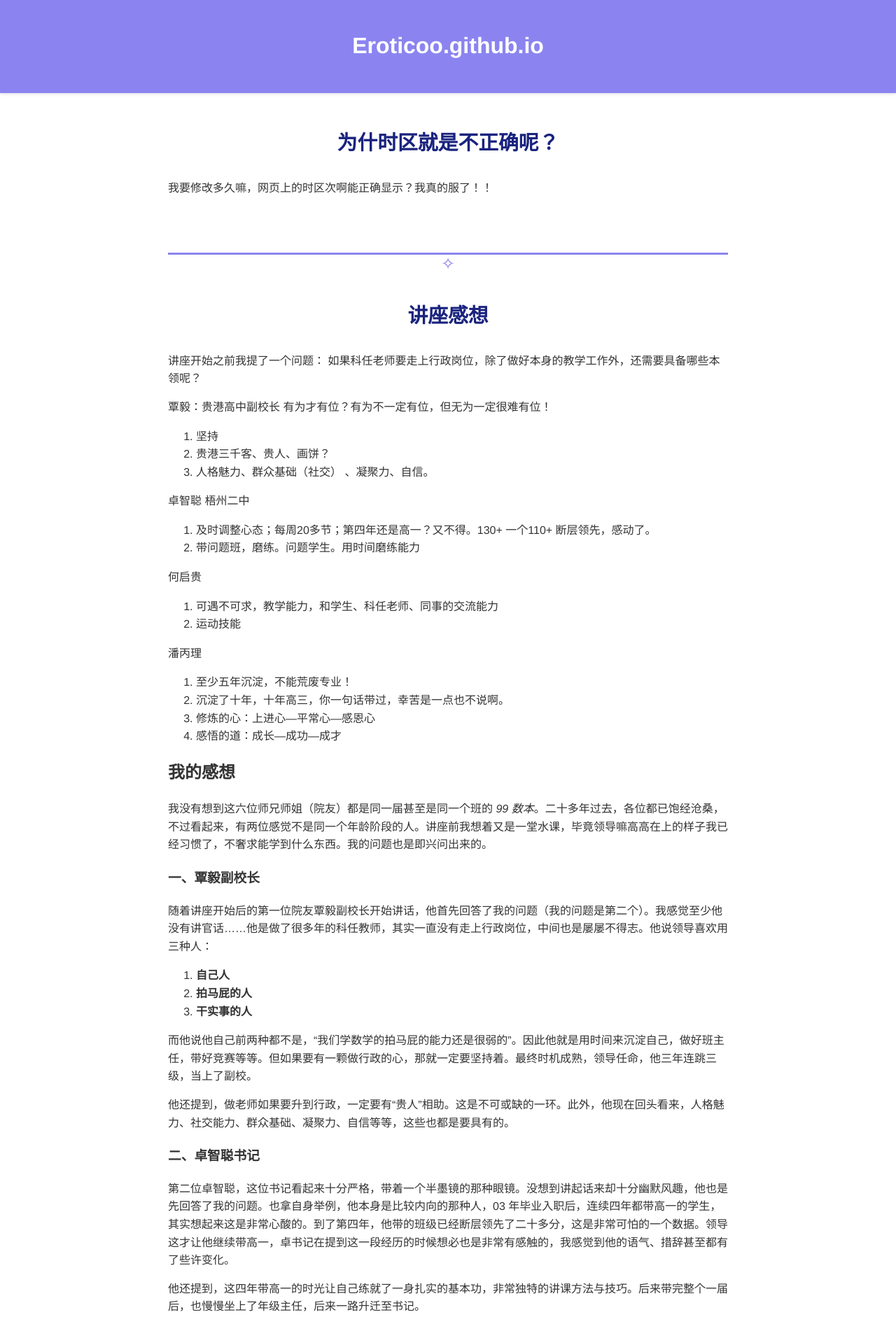
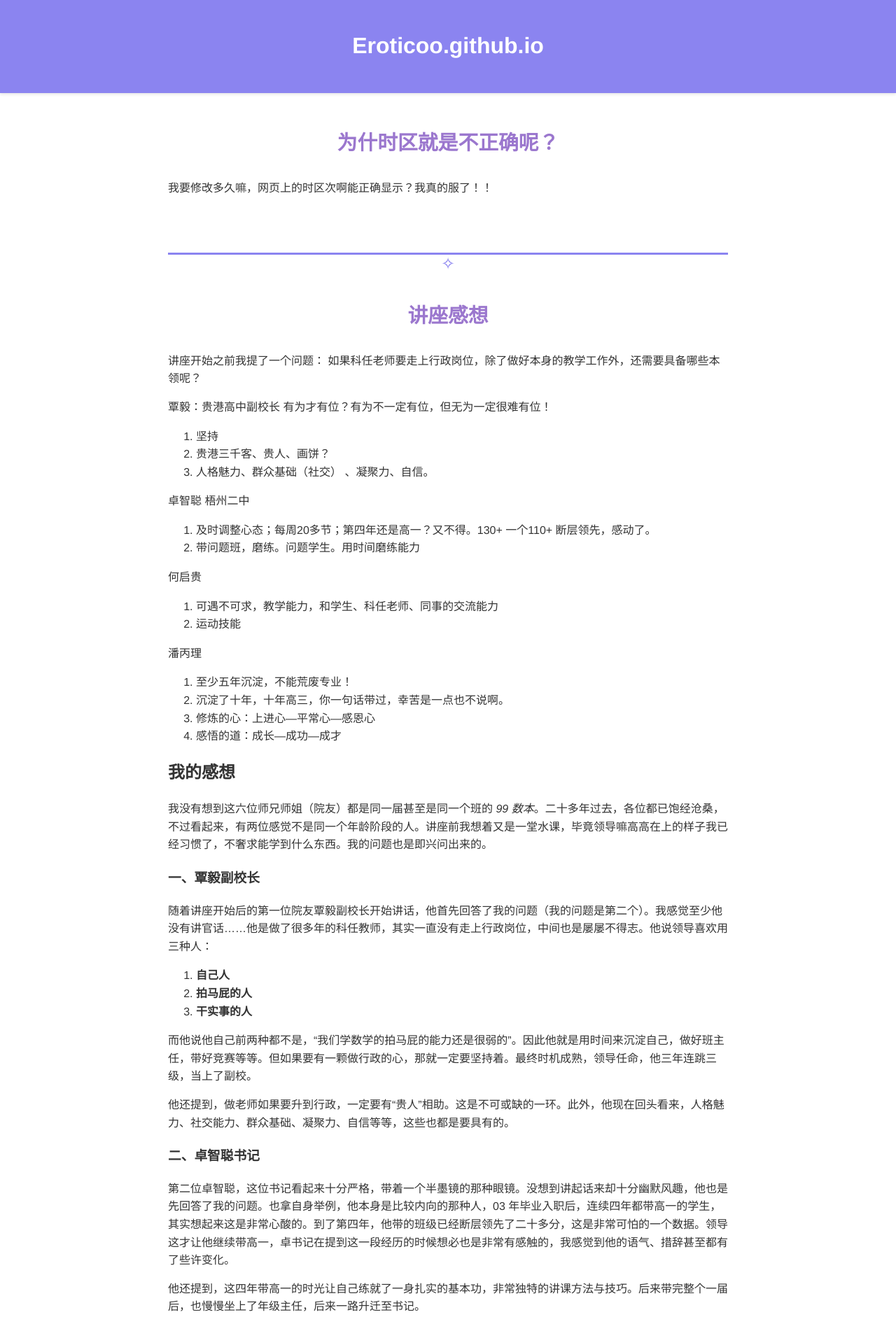
Before and after one commit to Eroticoo/Eroticoo.github.io, a Jekyll site: the page built from index.html, in a window 1280 px wide. Shown: the top 1902 px of the page at 70% size. Built offline with Jekyll 4.4.1, drawn with Linux system fonts in a browser that asks for light colours.

Commit message:
更新标题颜色为紫色(#9b77ce)

```diff
--- a/assets/css/style.css
+++ b/assets/css/style.css
@@ -63,8 +63,8 @@ main {
 /* 文章标题样式 */
 .post-content h1 {
     text-align: center;
-    color: #1a237e;
-    font-size: 1.8em;  /* 稍微调小标题 */
+    color: #9b77ce;
+    font-size: 1.8em;
     margin: 1em 0;
     font-weight: 600;
 }
```
